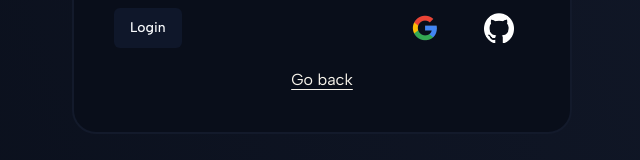
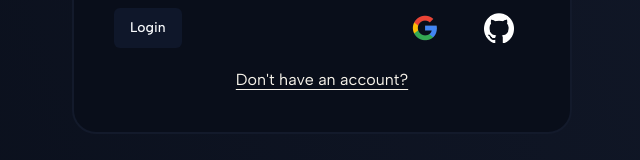
Before and after one commit to Ayush-Singh24/WhisperWire-FE, a Next.js app: page /login in a window 1280 px wide. Shown: the part 506-666 px from the top of the page, without its empty margins (318-958 px from the left). Built offline with nearby package versions, Linux system fonts and the light colour scheme; no server answers.

Commit message:
changed links and refactored new-verification page

```diff
--- a/src/app/login/page.tsx
+++ b/src/app/login/page.tsx
@@ -147,8 +147,8 @@ export default function Login() {
           </form>
         </Form>
         <div className="text-center">
-          <Link href="/" className="underline underline-offset-4">
-            Go back
+          <Link href="/signup" className="underline underline-offset-4">
+            Don't have an account?
           </Link>
         </div>
       </div>
--- a/src/app/new-password/page.tsx
+++ b/src/app/new-password/page.tsx
@@ -94,8 +94,8 @@ export default function NewPasswordPage() {
           </form>
         </Form>
         <div className="text-center">
-          <Link href="/" className="underline underline-offset-4">
-            Go back
+          <Link href="/login" className="underline underline-offset-4">
+            Go back to login
           </Link>
         </div>
       </div>
--- a/src/app/new-verification/page.tsx
+++ b/src/app/new-verification/page.tsx
@@ -1,9 +1,45 @@
-import NewVerification from "@/components/newVerification";
+"use client";
 
-export default function NewVerficationPage() {
+import Link from "next/link";
+import { BeatLoader } from "react-spinners";
+import { useSearchParams } from "next/navigation";
+import { useCallback, useEffect, useState } from "react";
+import { newVerification } from "@/actions/new-verification";
+
+export default function NewVerification() {
+  const searchParams = useSearchParams();
+  const token = searchParams.get("token");
+  const [message, setMessage] = useState<string>("");
+  const onSubmit = useCallback(() => {
+    if (!token) {
+      setMessage("Missing token!");
+      return;
+    }
+    newVerification(token)
+      .then((data) => {
+        setMessage(data.message);
+      })
+      .catch(() => {
+        setMessage("Something went wrong!");
+      });
+  }, [token]);
+
+  useEffect(() => {
+    onSubmit();
+  }, [onSubmit]);
   return (
-    <section className="h-full flex justify-center items-center p-5">
-      <NewVerification />
+    <section className="h-full flex justify-center items-center">
+      <div className="flex flex-col w-full md:w-2/5 justify-center items-center gap-10 bg-primary-color-light text-primary-text rounded-3xl p-10">
+        <h1 className="text-xl md:text-2xl">Confirming your verfication</h1>
+        {!message ? (
+          <BeatLoader size={30} color="white" />
+        ) : (
+          <span className="text-lg md:text-xl">{message}</span>
+        )}
+        <Link href={"/login"} className="underline underline-offset-4">
+          Go back to login
+        </Link>
+      </div>
     </section>
   );
 }
--- a/src/app/reset/page.tsx
+++ b/src/app/reset/page.tsx
@@ -74,8 +74,8 @@ export default function ResetPage() {
           </form>
         </Form>
         <div className="text-center">
-          <Link href="/" className="underline underline-offset-4">
-            Go back
+          <Link href="/login" className="underline underline-offset-4">
+            Go back to login
           </Link>
         </div>
       </div>
--- a/src/app/signup/page.tsx
+++ b/src/app/signup/page.tsx
@@ -126,8 +126,8 @@ export default function SignUp() {
           </form>
         </Form>
         <div className="text-center">
-          <Link href="/" className="underline underline-offset-4">
-            Go back
+          <Link href="/login" className="underline underline-offset-4">
+            Already have an account?
           </Link>
         </div>
       </div>
--- a/src/components/newVerification.tsx
+++ /dev/null
@@ -1,43 +0,0 @@
-"use client";
-
-import Link from "next/link";
-import { BeatLoader } from "react-spinners";
-import { useSearchParams } from "next/navigation";
-import { useCallback, useEffect, useState } from "react";
-import { newVerification } from "@/actions/new-verification";
-
-export default function NewVerification() {
-  const searchParams = useSearchParams();
-  const token = searchParams.get("token");
-  const [message, setMessage] = useState<string>("");
-  const onSubmit = useCallback(() => {
-    if (!token) {
-      setMessage("Missing token!");
-      return;
-    }
-    newVerification(token)
-      .then((data) => {
-        setMessage(data.message);
-      })
-      .catch(() => {
-        setMessage("Something went wrong!");
-      });
-  }, [token]);
-
-  useEffect(() => {
-    onSubmit();
-  }, [onSubmit]);
-  return (
-    <div className="flex flex-col w-full md:w-2/5 justify-center items-center gap-10 bg-primary-color-light text-primary-text rounded-3xl p-10">
-      <h1 className="text-xl md:text-2xl">Confirming your verfication</h1>
-      {!message ? (
-        <BeatLoader size={30} color="white" />
-      ) : (
-        <span className="text-lg md:text-xl">{message}</span>
-      )}
-      <Link href={"/login"} className="underline underline-offset-4">
-        Go back to login
-      </Link>
-    </div>
-  );
-}
```
